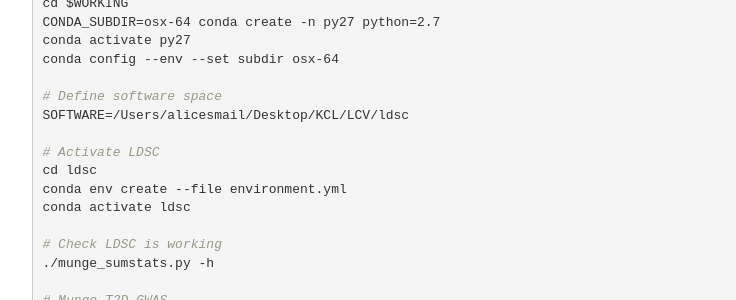
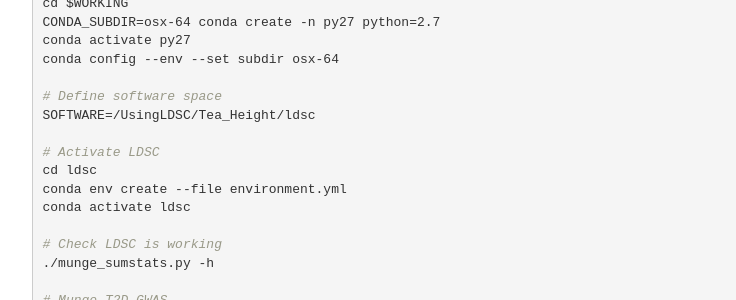
Before and after one commit to alicesmail12/alicesmail12.github.io, a Jekyll site: the page Genetics/_posts/2024-06-18-Genetic-Correlation-Using-LDSC.html, which Jekyll copies as it is, in a window 1280 px wide and 900 px high, scrolled down 8065 px. Shown: the part 152-452 px from the top of the window, without its empty margins (175-911 px from the left). Built offline with Jekyll 4.4.1, drawn with Linux system fonts in a browser that asks for light colours; some web fonts are replaced.

Commit message:
Update 2024-06-18-Genetic-Correlation-Using-LDSC.html

```diff
--- a/Genetics/_posts/2024-06-18-Genetic-Correlation-Using-LDSC.html
+++ b/Genetics/_posts/2024-06-18-Genetic-Correlation-Using-LDSC.html
@@ -719,7 +719,7 @@
 conda config --env --set subdir osx-64
 
 # Define software space
-SOFTWARE=/Users/alicesmail/Desktop/KCL/LCV/ldsc
+SOFTWARE=/UsingLDSC/Tea_Height/ldsc
 
 # Activate LDSC
 cd ldsc
```
